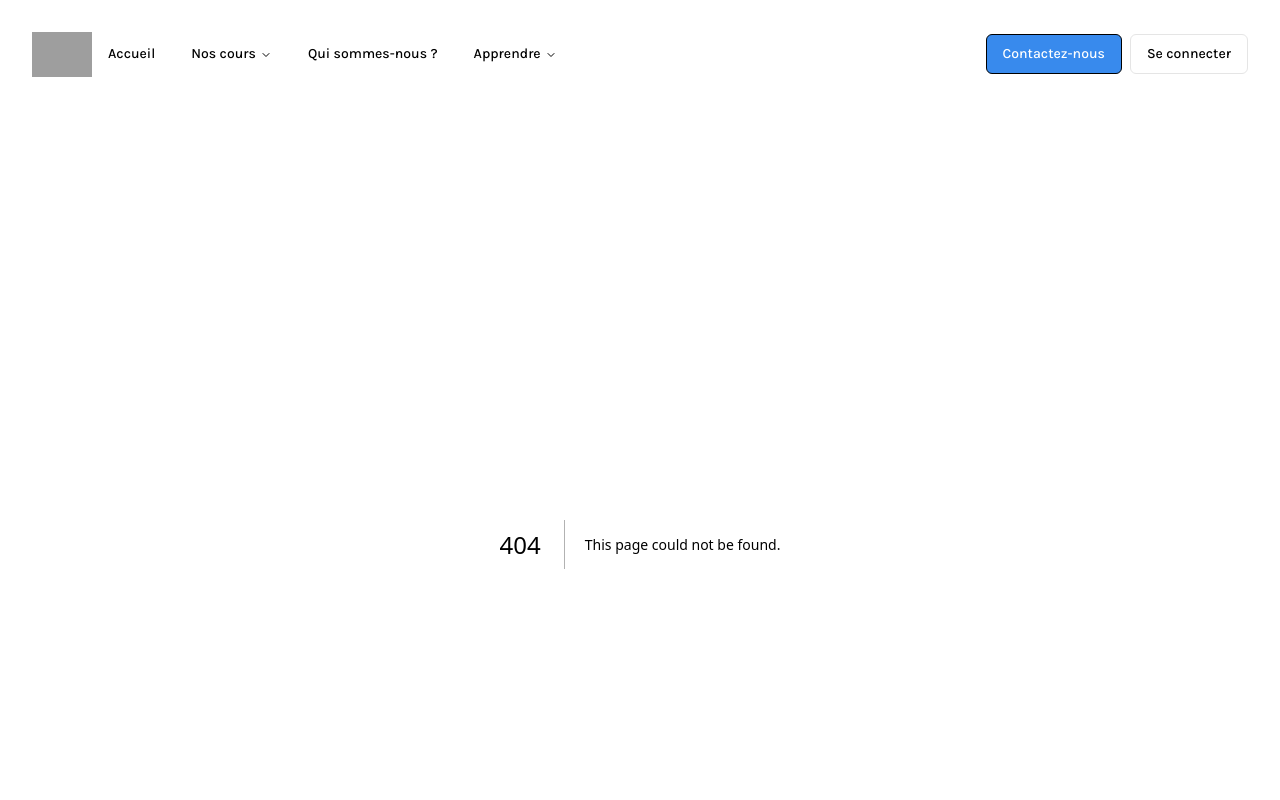
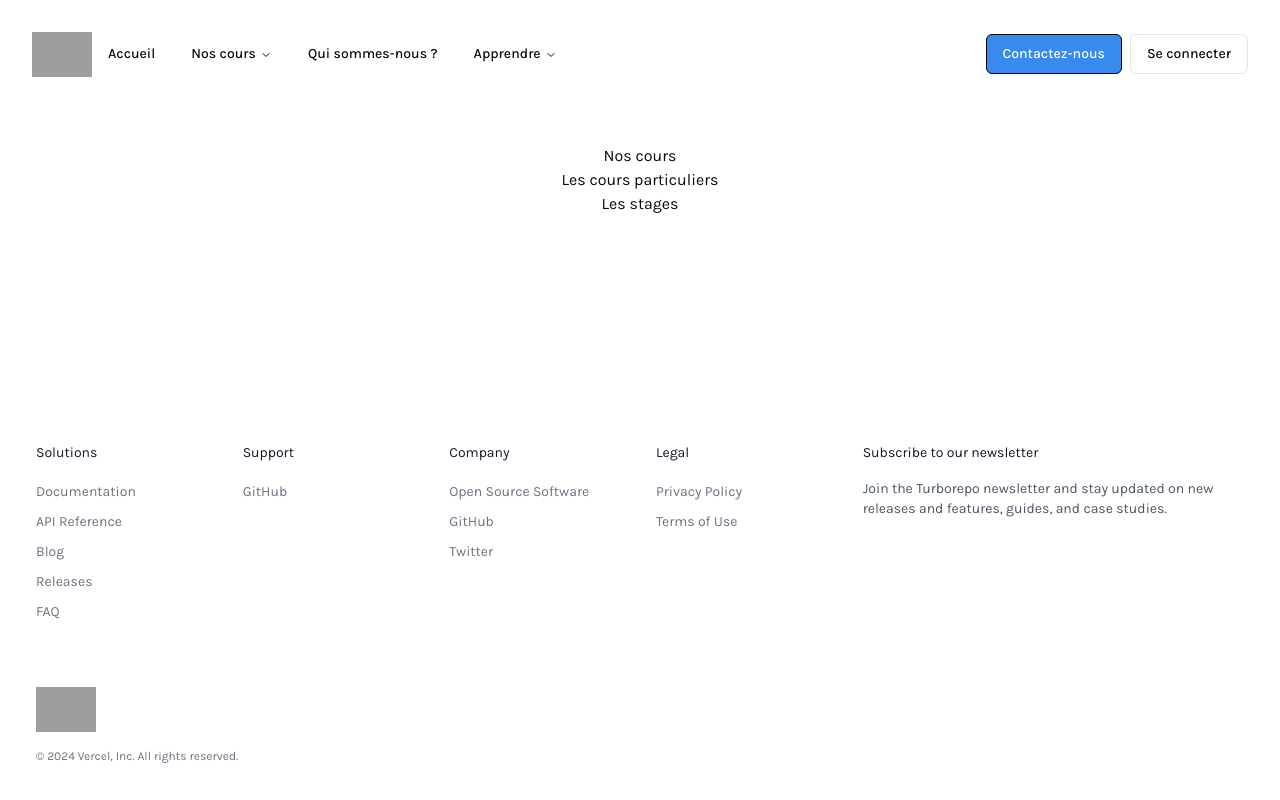
Before and after one commit to clemencefrz/cours-geroa, a Next.js app: page /nos-cours in a window 1280 px wide. Before the commit this address had no page. Shown: the top 800 px of the page. Built offline with nearby package versions, Linux system fonts and the light colour scheme; grey boxes are pictures that could not be loaded.

Commit message:
page nos cours

```diff
--- a/app/components/Header/Nav/NavMenuItem.tsx
+++ b/app/components/Header/Nav/NavMenuItem.tsx
@@ -49,7 +49,7 @@ const NavMenuItem = (props: NavMenuItemProps) => {
     <NavigationMenuItem>
       <NavigationMenuTrigger>{props.textTrigger}</NavigationMenuTrigger>
       <NavigationMenuContent>
-        <ul className="grid gap-3 p-6 md:w-[400px] lg:w-[500px] lg:grid-cols-[.75fr_1fr]">
+        <ul className="flex flex-col gap-3 p-6 md:w-[500px]">
           {props.navContentItems.map(({ description, ...itemProps }, key) => (
             <ListItem key={key} {...itemProps}>
               {description}
--- a/app/components/Header/Nav/index.tsx
+++ b/app/components/Header/Nav/index.tsx
@@ -12,7 +12,7 @@ const composants: NavMenuItemProps[] = [
     textTrigger: "Nos cours",
     navContentItems: [
       {
-        href: "/docs",
+        href: "/nos-cours",
         title: "Les cours collectifs",
         description: "blabllalba",
       },
@@ -23,7 +23,7 @@ const composants: NavMenuItemProps[] = [
       },
       {
         href: "/docs",
-        title: "Les cours stages",
+        title: "Les stages",
         description: "blabllalba",
       },
     ],
--- /dev/null
+++ b/app/nos-cours/components/NosCours.tsx
@@ -0,0 +1,14 @@
+const NosCours = () => {
+  return (
+    <div className="flex flex-col items-center w-full">
+      <h1>Nos cours</h1>
+      <div id={"cours-collectifs"}>
+        <h2></h2>
+      </div>
+      <div>Les cours particuliers</div>
+
+      <div>Les stages</div>
+    </div>
+  );
+};
+export default NosCours;
--- /dev/null
+++ b/app/nos-cours/page.tsx
@@ -0,0 +1,6 @@
+import NosCours from "./components/NosCours";
+
+const Page = () => {
+  return <NosCours />;
+};
+export default Page;
```
